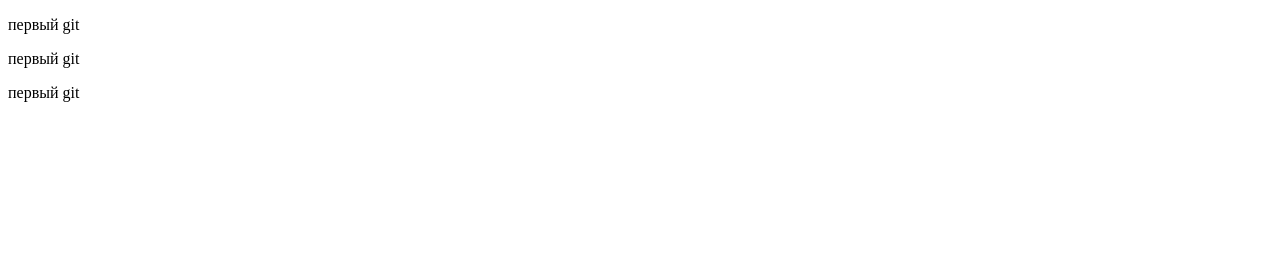
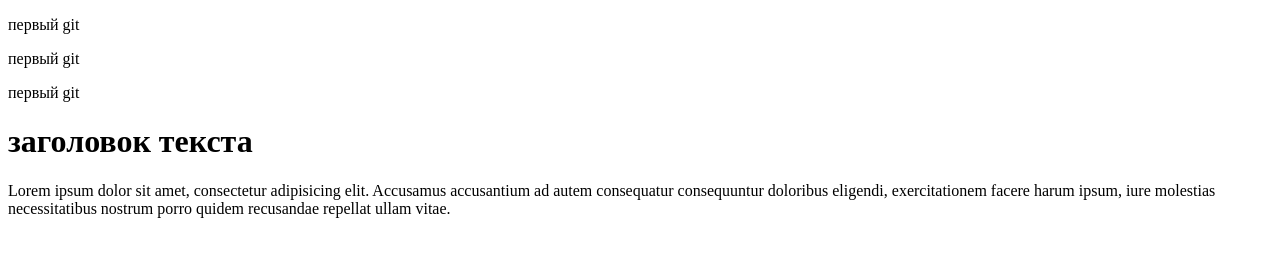
Before and after one commit to Gulshat24/git-gulshat, a plain HTML site: page index.html in a window 1280 px wide. Drawn offline with Linux system fonts and the light colour scheme.

Commit message:
second_commit

```diff
--- a/index.html
+++ b/index.html
@@ -11,5 +11,8 @@
 <p >  первый git  </p>
 <p >  первый git  </p>
 <p >  первый git  </p>
+<h1>заголовок текста</h1>
+<p>Lorem ipsum dolor sit amet, consectetur adipisicing elit. Accusamus accusantium ad autem consequatur consequuntur doloribus eligendi,
+    exercitationem facere harum ipsum, iure molestias necessitatibus nostrum porro quidem recusandae repellat ullam vitae.</p>
 </body>
 </html>
```
